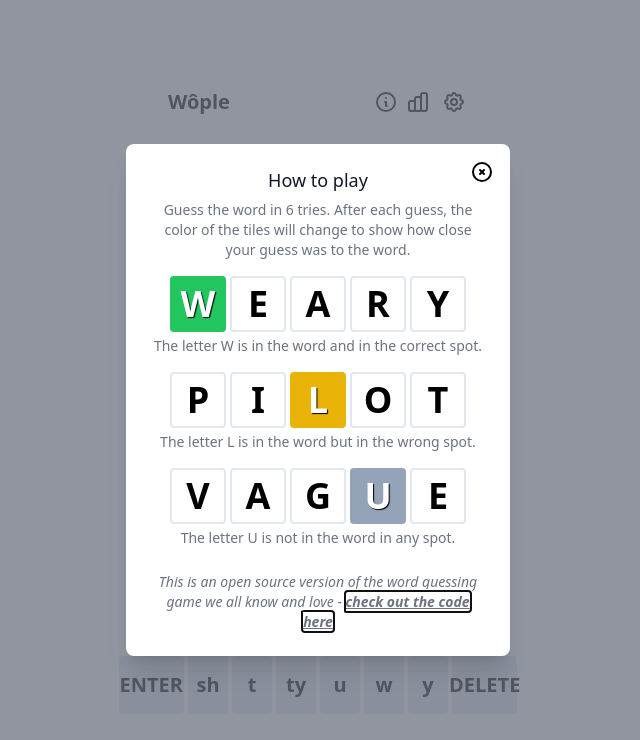
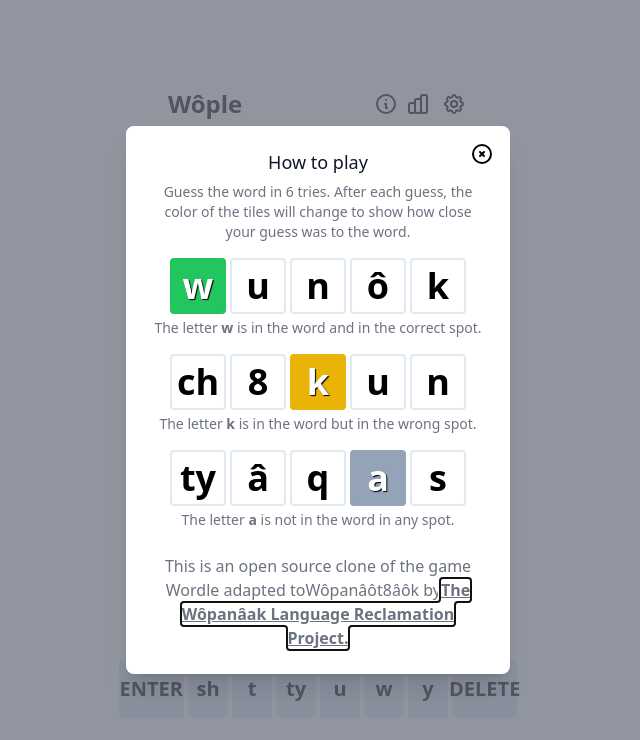
Before and after one commit to RyMaxim/wample, a React (Create React App) app: page / in a window 1280 px wide. Shown: the top 740 px of the page, without its empty margins (322-962 px from the left). Built offline with nearby package versions, Linux system fonts and the light colour scheme.

Commit message:
update info modal. move config to settings

```diff
--- a/src/App.tsx
+++ b/src/App.tsx
@@ -249,7 +249,7 @@ function App() {
   return (
     <div className="pt-2 pb-8 max-w-7xl mx-auto sm:px-6 lg:px-8">
       <div className="flex w-80 mx-auto items-center mb-8 mt-20">
-        <h1 className="text-xl ml-2.5 grow font-bold dark:text-white">
+        <h1 className="text-2xl ml-2.5 grow font-bold dark:text-white">
           {GAME_TITLE}
         </h1>
         <InformationCircleIcon
--- a/src/components/modals/InfoModal.tsx
+++ b/src/components/modals/InfoModal.tsx
@@ -1,5 +1,6 @@
 import { Cell } from '../grid/Cell'
 import { BaseModal } from './BaseModal'
+import { LANGUAGE, AUTHOR, AUTHOR_WEBSITE } from '../../constants/settings'
 
 type Props = {
   isOpen: boolean
@@ -18,53 +19,50 @@ export const InfoModal = ({ isOpen, handleClose }: Props) => {
         <Cell
           isRevealing={true}
           isCompleted={true}
-          value="W"
+          value="w"
           status="correct"
         />
-        <Cell value="E" />
-        <Cell value="A" />
-        <Cell value="R" />
-        <Cell value="Y" />
+        <Cell value="u" />
+        <Cell value="n" />
+        <Cell value="ô" />
+        <Cell value="k" />
       </div>
       <p className="text-sm text-gray-500 dark:text-gray-300">
-        The letter W is in the word and in the correct spot.
+        The letter <strong>w</strong> is in the word and in the correct spot.
       </p>
 
       <div className="flex justify-center mb-1 mt-4">
-        <Cell value="P" />
-        <Cell value="I" />
+        <Cell value="ch" />
+        <Cell value="8" />
         <Cell
           isRevealing={true}
           isCompleted={true}
-          value="L"
+          value="k"
           status="present"
         />
-        <Cell value="O" />
-        <Cell value="T" />
+        <Cell value="u" />
+        <Cell value="n" />
       </div>
       <p className="text-sm text-gray-500 dark:text-gray-300">
-        The letter L is in the word but in the wrong spot.
+        The letter <strong>k</strong> is in the word but in the wrong spot.
       </p>
 
       <div className="flex justify-center mb-1 mt-4">
-        <Cell value="V" />
-        <Cell value="A" />
-        <Cell value="G" />
-        <Cell isRevealing={true} isCompleted={true} value="U" status="absent" />
-        <Cell value="E" />
+        <Cell value="ty" />
+        <Cell value="â" />
+        <Cell value="q" />
+        <Cell isRevealing={true} isCompleted={true} value="a" status="absent" />
+        <Cell value="s" />
       </div>
       <p className="text-sm text-gray-500 dark:text-gray-300">
-        The letter U is not in the word in any spot.
+        The letter <strong>a</strong> is not in the word in any spot.
       </p>
 
-      <p className="mt-6 italic text-sm text-gray-500 dark:text-gray-300">
-        This is an open source version of the word guessing game we all know and
-        love -{' '}
-        <a
-          href="https://github.com/cwackerfuss/react-wordle"
-          className="underline font-bold"
-        >
-          check out the code here
+      <p className="mt-6 text-base text-gray-500 dark:text-gray-300">
+        This is an open source clone of the game Wordle adapted to
+        {LANGUAGE} by
+        <a href={AUTHOR_WEBSITE} className="underline font-bold">
+          {AUTHOR}.
         </a>{' '}
       </p>
     </BaseModal>
--- a/src/constants/config.ts
+++ /dev/null
@@ -1,18 +0,0 @@
-export const CONFIG = {
-  tries: 6, // This changes how many tries you get to finish the wordle
-  language: 'Wôpanâôt8âôk', // This changes the display name for your language
-  wordLength: 5, // This sets how long each word is based on how many characters (as defined in orthography.ts) are in each word
-  author: 'Wôpanâak Language Reclamation Project', // Put your name here so people know who made this Wordle!
-  authorWebsite: 'https://www.wlrp.org/', // Put a link to your website or social media here
-  wordListSource: 'YourDictionarySource', // Describe the source material for your words here
-  wordListSourceLink: 'YourDictionaryLink', // Put a link to the source material for your words here
-  //
-  // THESE NEXT SETTINGS ARE FOR ADVANCED USERS
-  //
-  googleAnalytics: '', // You can use this if you use Google Analytics
-  shuffle: false, // whether to shuffle the words in the wordlist each time you load the app (note: you will lose the 'word of the day' functionality if this is true)
-  normalization: 'NFKD', // whether to apply Unicode normalization to words and orthography - options: 'NFC', 'NFD', 'NKFC', 'NKFD', false
-  startDate: 'January 1, 2022 00:00:00', // what date and time to start your game from
-  defaultLang: 'en', // the default interface language
-  availableLangs: ['en'], // the options available to the user for translation languages
-}
--- a/src/constants/settings.ts
+++ b/src/constants/settings.ts
@@ -3,7 +3,8 @@ export const MAX_CHALLENGES = 6
 export const ALERT_TIME_MS = 2000
 export const REVEAL_TIME_MS = 350
 export const GAME_LOST_INFO_DELAY = (MAX_WORD_LENGTH + 1) * REVEAL_TIME_MS
-export const NORMALIZATION = 'NFKD' // whether to apply Unicode normalization to words and orthography - options: 'NFC', 'NFD', 'NKFC', 'NKFD', false
-export const LANGUAGE = 'Wôpanâôt8âôk' // This changes the display name for your language
-export const AUTHOR = 'Wôpanâak Language Reclamation Project' // Put your name here so people know who made this Wordle!
-export const AUTHOR_WEBSITE = 'https://www.wlrp.org/' // Put a link to your website or social media here
+export const START_DATE = 'January 1, 2022 00:00:00' // date and time to generate the "first" word
+export const NORMALIZATION = 'NFKD' // Unicode normalization for words and orthography - options: 'NFC', 'NFD', 'NKFC', 'NKFD', false
+export const LANGUAGE = 'Wôpanâôt8âôk' // The display name for your language in the info modal
+export const AUTHOR = 'The Wôpanâak Language Reclamation Project' // Author name in the info modal
+export const AUTHOR_WEBSITE = 'https://www.wlrp.org/' // Link to author website in the info modal
--- a/src/lib/words.ts
+++ b/src/lib/words.ts
@@ -1,5 +1,6 @@
 import { WORDS } from '../constants/wordlist'
 import { VALID_GUESSES } from '../constants/validGuesses'
+import { START_DATE } from '../constants/settings'
 // save for hard mode
 //import { WRONG_SPOT_MESSAGE, NOT_CONTAINED_MESSAGE } from '../constants/strings'
 //import { getGuessStatuses } from './statuses'
@@ -54,7 +55,7 @@ export const isWinningWord = (word: string) => {
 
 export const getWordOfDay = () => {
   // January 1, 2022 Game Epoch
-  const epochMs = new Date('January 1, 2022 00:00:00').valueOf()
+  const epochMs = new Date(START_DATE).valueOf()
   const now = Date.now()
   const msInDay = 86400000
   const index = Math.floor((now - epochMs) / msInDay)
```
Also changed, not shown: 1 other file (tests, documents, lock files or other folders).
